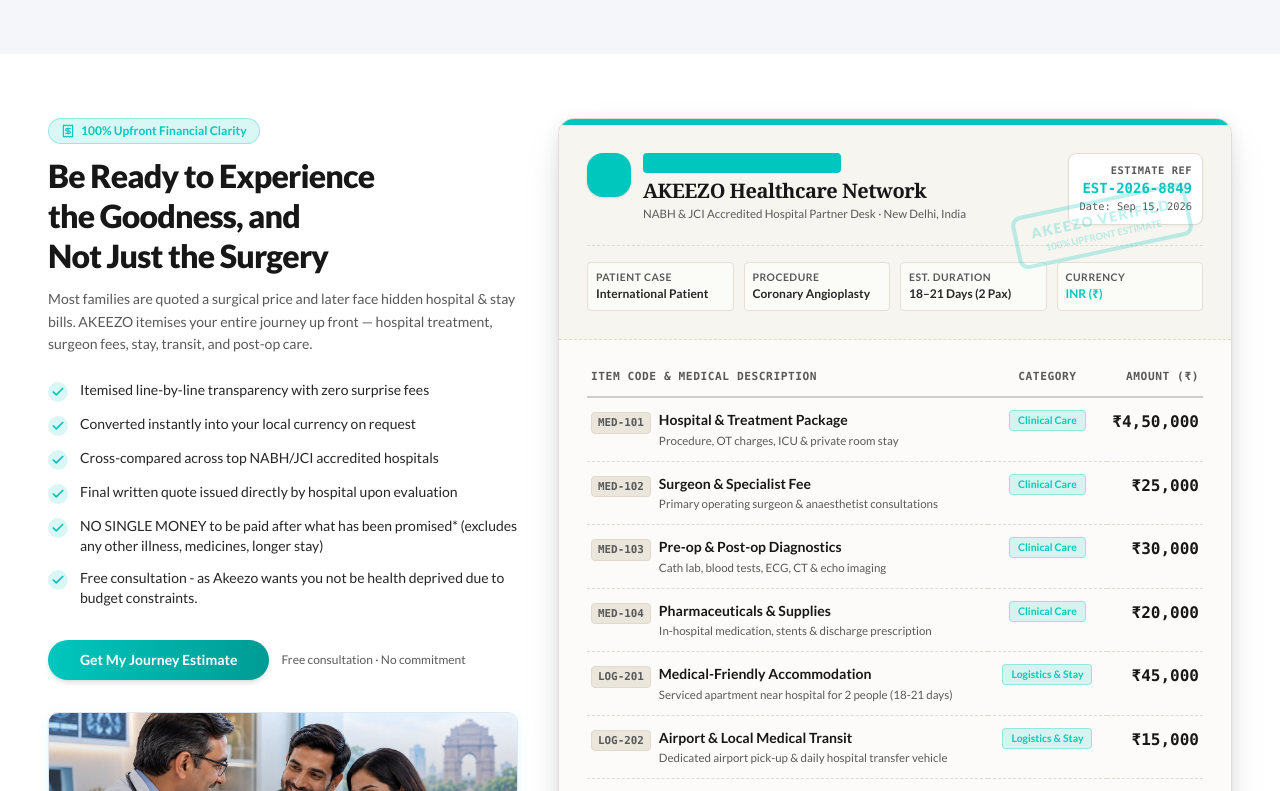
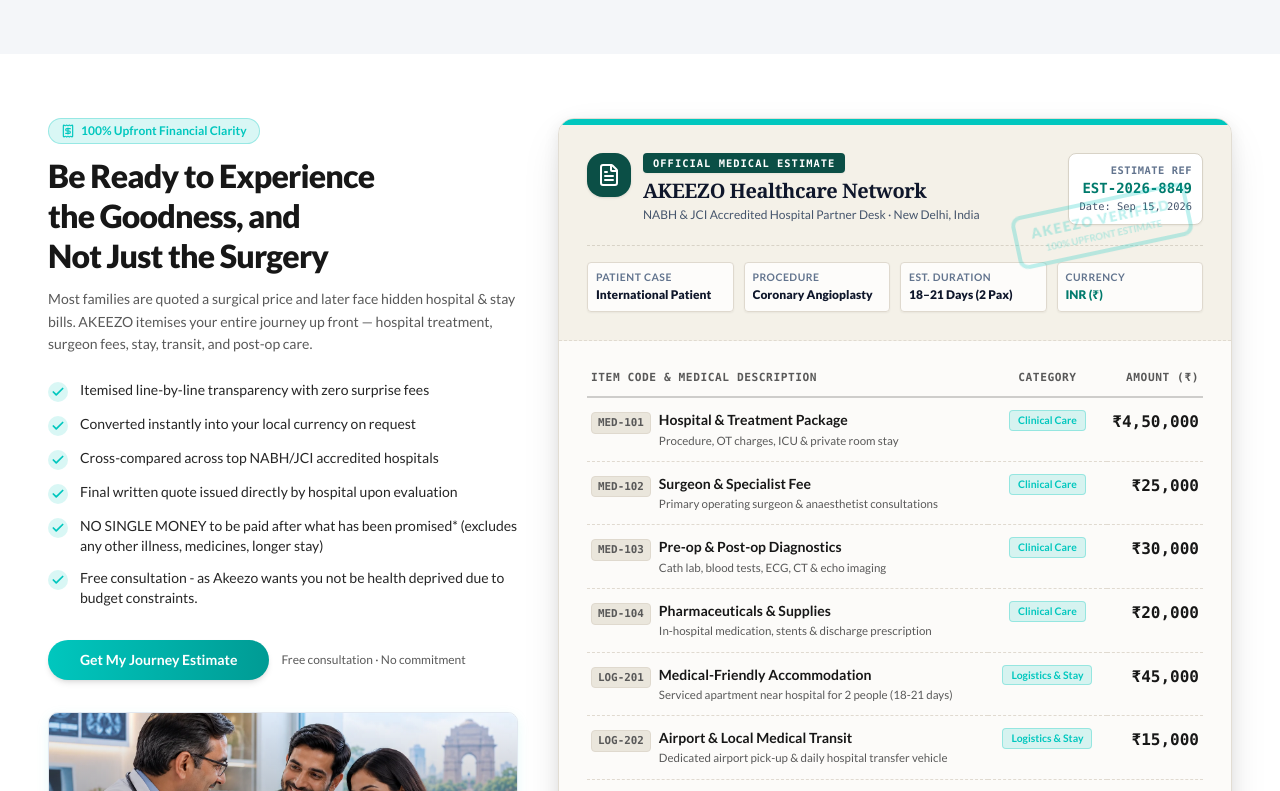
Before and after one commit to MackStroke/akeezo, a React (Vite) app in the folder client/: page / in a window 1280 px wide. Shown: the part 3569-4360 px from the top of the page. Built offline with nearby package versions, Linux system fonts and the light colour scheme; no server answers.

Commit message:
Fix color contrast and visibility for paper bill letterhead header in CostEstimate

```diff
--- a/client/src/sections/CostEstimate.jsx
+++ b/client/src/sections/CostEstimate.jsx
@@ -112,53 +112,53 @@
             </div>
 
             {/* Letterhead Header Section */}
-            <div className="p-4 sm:p-7 border-b border-dashed border-[#e0dad0] dark:border-white/10 bg-[#f7f5ef] dark:bg-white/5">
+            <div className="p-4 sm:p-7 border-b border-dashed border-[#e0dad0] dark:border-white/10 bg-[#f4f1e8] dark:bg-white/5">
               <div className="flex flex-col sm:flex-row sm:items-start justify-between gap-4">
                 {/* Hospital / Desk Logo & Letterhead */}
                 <div className="flex items-start gap-3">
-                  <div className="flex size-11 shrink-0 items-center justify-center rounded-xl bg-navy text-white shadow-sm border border-navy/20">
-                    <FileText className="size-6 text-mint" />
+                  <div className="flex size-11 shrink-0 items-center justify-center rounded-xl bg-[#0b4f46] text-white shadow-sm border border-[#0b4f46]/30">
+                    <FileText className="size-6 text-white" />
                   </div>
                   <div>
                     <div className="flex items-center gap-2">
-                      <span className="font-mono text-[0.65rem] font-bold text-mint uppercase tracking-widest bg-navy px-2 py-0.5 rounded">
+                      <span className="font-mono text-[0.65rem] font-bold text-white uppercase tracking-widest bg-[#0b4f46] px-2.5 py-0.5 rounded shadow-xs">
                         OFFICIAL MEDICAL ESTIMATE
                       </span>
                     </div>
-                    <h3 className="text-lg sm:text-xl font-black text-ink-strong tracking-tight mt-1 font-serif">
+                    <h3 className="text-lg sm:text-xl font-black text-slate-900 dark:text-white tracking-tight mt-1 font-serif">
                       AKEEZO Healthcare Network
                     </h3>
-                    <p className="text-[0.72rem] text-muted-foreground font-sans">
+                    <p className="text-[0.75rem] text-slate-600 dark:text-slate-300 font-sans font-medium">
                       NABH & JCI Accredited Hospital Partner Desk · New Delhi, India
                     </p>
                   </div>
                 </div>
 
                 {/* Invoice Reference Metadata Box */}
-                <div className="sm:text-right font-mono text-xs bg-card dark:bg-card/60 p-2.5 rounded-md border border-[#e2ddd3] dark:border-white/10 shadow-xs shrink-0">
-                  <div className="text-[0.65rem] font-bold text-muted-foreground uppercase tracking-wider">Estimate Ref</div>
-                  <div className="font-extrabold text-ink-strong text-sm text-mint">EST-2026-8849</div>
-                  <div className="text-[0.65rem] text-muted-foreground mt-0.5">Date: {new Date().toLocaleDateString('en-US', { month: 'short', day: 'numeric', year: 'numeric' })}</div>
+                <div className="sm:text-right font-mono text-xs bg-white dark:bg-card p-2.5 rounded-md border border-[#d8d3c7] dark:border-white/15 shadow-xs shrink-0">
+                  <div className="text-[0.65rem] font-bold text-slate-500 dark:text-slate-400 uppercase tracking-wider">Estimate Ref</div>
+                  <div className="font-extrabold text-[#007a6c] dark:text-[#00c7be] text-sm">EST-2026-8849</div>
+                  <div className="text-[0.65rem] text-slate-600 dark:text-slate-300 mt-0.5">Date: {new Date().toLocaleDateString('en-US', { month: 'short', day: 'numeric', year: 'numeric' })}</div>
                 </div>
               </div>
 
               {/* Patient & Case Information Grid */}
-              <div className="mt-5 grid grid-cols-2 sm:grid-cols-4 gap-2.5 pt-4 border-t border-dashed border-[#e0dad0] dark:border-white/10 text-xs font-sans">
-                <div className="rounded bg-white/60 dark:bg-white/5 p-2 border border-[#e6e1d5] dark:border-white/10">
-                  <span className="text-[0.65rem] font-bold uppercase tracking-wider text-muted-foreground block">Patient Case</span>
-                  <span className="font-bold text-foreground block mt-0.5 text-xs truncate">International Patient</span>
+              <div className="mt-5 grid grid-cols-2 sm:grid-cols-4 gap-2.5 pt-4 border-t border-dashed border-[#d8d3c7] dark:border-white/10 text-xs font-sans">
+                <div className="rounded bg-white/80 dark:bg-white/5 p-2 border border-[#dfd9ce] dark:border-white/10 shadow-xs">
+                  <span className="text-[0.65rem] font-bold uppercase tracking-wider text-slate-500 dark:text-slate-400 block">Patient Case</span>
+                  <span className="font-extrabold text-slate-900 dark:text-slate-100 block mt-0.5 text-xs truncate">International Patient</span>
                 </div>
-                <div className="rounded bg-white/60 dark:bg-white/5 p-2 border border-[#e6e1d5] dark:border-white/10">
-                  <span className="text-[0.65rem] font-bold uppercase tracking-wider text-muted-foreground block">Procedure</span>
-                  <span className="font-bold text-foreground block mt-0.5 text-xs truncate">Coronary Angioplasty</span>
+                <div className="rounded bg-white/80 dark:bg-white/5 p-2 border border-[#dfd9ce] dark:border-white/10 shadow-xs">
+                  <span className="text-[0.65rem] font-bold uppercase tracking-wider text-slate-500 dark:text-slate-400 block">Procedure</span>
+                  <span className="font-extrabold text-slate-900 dark:text-slate-100 block mt-0.5 text-xs truncate">Coronary Angioplasty</span>
                 </div>
-                <div className="rounded bg-white/60 dark:bg-white/5 p-2 border border-[#e6e1d5] dark:border-white/10">
-                  <span className="text-[0.65rem] font-bold uppercase tracking-wider text-muted-foreground block">Est. Duration</span>
-                  <span className="font-bold text-foreground block mt-0.5 text-xs truncate">18–21 Days (2 Pax)</span>
+                <div className="rounded bg-white/80 dark:bg-white/5 p-2 border border-[#dfd9ce] dark:border-white/10 shadow-xs">
+                  <span className="text-[0.65rem] font-bold uppercase tracking-wider text-slate-500 dark:text-slate-400 block">Est. Duration</span>
+                  <span className="font-extrabold text-slate-900 dark:text-slate-100 block mt-0.5 text-xs truncate">18–21 Days (2 Pax)</span>
                 </div>
-                <div className="rounded bg-white/60 dark:bg-white/5 p-2 border border-[#e6e1d5] dark:border-white/10">
-                  <span className="text-[0.65rem] font-bold uppercase tracking-wider text-muted-foreground block">Currency</span>
-                  <span className="font-bold text-mint block mt-0.5 text-xs truncate">{currency.code} ({currency.symbol})</span>
+                <div className="rounded bg-white/80 dark:bg-white/5 p-2 border border-[#dfd9ce] dark:border-white/10 shadow-xs">
+                  <span className="text-[0.65rem] font-bold uppercase tracking-wider text-slate-500 dark:text-slate-400 block">Currency</span>
+                  <span className="font-extrabold text-[#007a6c] dark:text-[#00c7be] block mt-0.5 text-xs truncate">{currency.code} ({currency.symbol})</span>
                 </div>
               </div>
             </div>
--- a/client/src/sections/Faq.jsx
+++ b/client/src/sections/Faq.jsx
@@ -13,7 +13,7 @@
       <div className="mx-auto max-w-[76rem] px-4">
         <div className="grid grid-cols-1 gap-8 lg:grid-cols-12 lg:gap-12 items-start">
           {/* Left column: Image card & quick info badge */}
-          <div className="lg:col-span-5 flex flex-col gap-4">
+          <div className="lg:col-span-5 flex flex-col gap-4 lg:sticky lg:top-24 self-start">
             <div className="relative overflow-hidden rounded-[var(--radius)] border border-rule bg-card shadow-card group">
               <div className="aspect-[4/5] w-full overflow-hidden bg-muted">
                 <img
```
